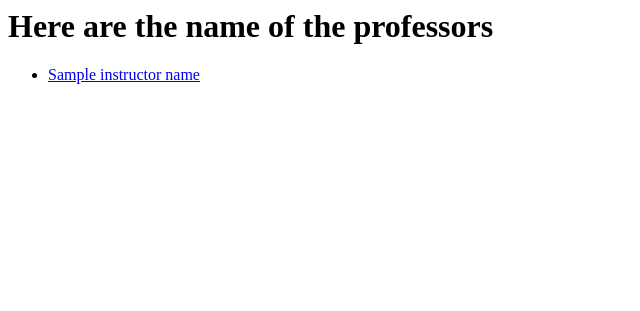
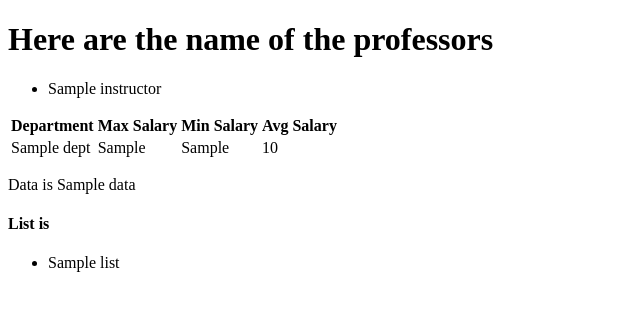
Before and after one commit to robbie-decker/EE468_Django_Project, a Django app: template demo_django/myapp/templates/myapp/index.html in a window 1280 px wide. Shown: the top 311 px of the page, without its empty margins (0-640 px from the left). Run offline with Django 3.2, Linux system fonts and the light colour scheme; the template is opened without the code that fills it: most values are stand-ins (such as "Sample title", 1, 10 or a date in 2020).

Commit message:
Semi working professor list and salary table

```diff
--- a/demo_django/myapp/templates/myapp/index.html
+++ b/demo_django/myapp/templates/myapp/index.html
@@ -1,14 +1,53 @@
-{% if instructor_names %}
-    <h1> Here are the name of the professors</h2>
+<!DOCTYPE html>
+<html lang="en">
+<head>
+    <meta charset="UTF-8">
+    <meta name="viewport" content="width=device-width, initial-scale=1.0">
+    <meta http-equiv="X-UA-Compatible" content="ie=edge">
+    <title>Homepage</title>
+</head>
+<body>
+    {% if instructor_names %}
+        <h1> Here are the name of the professors</h1>
+
+        <ul>
+        {% for instructor in instructor_names%}
+            <li> {{instructor.name}} </li>
+        {% endfor %}
+        </ul>
+
+    {% else %}
+        <p>Something went wrong with getting the professors</p>
+    {% endif %}
+
+{% if department_min_max_avg %}
+    <table>
+        <tr>
+            <th> Department </th>
+            <th> Max Salary </th>
+            <th> Min Salary </th>
+            <th> Avg Salary </th>
+        </tr>
+    {% for dept in department_min_max_avg%}
+        <tr>
+            <td> {{ dept.dept }}</td>
+            <td> {{ dept.max_value }}</td>
+            <td> {{ dept.min_value }}</td>
+            <td> {{ dept.avg_value }}</td>
+        </tr>
+    {% endfor %}
+    </table>
+{% else %}
+    <p>Something went wrong with getting salaries</p>
+{% endif %}
+
+<p> Data  is {{  data }}</p>
+
+    <h4>List is </h4>
     <ul>
-    {% for name in instructor_names %}
-        <li><a href="/polls/{{ name }}/">{{ name}}</a></li>
-        {% comment %} <p> {{name}}</p> {% endcomment %}
+    {% for i in list %}
+    <li>{{ i }}</li>
     {% endfor %}
-    {% comment %} <p>
-        {{instructor_names}}
-    </p> {% endcomment %}
-    </ul>
-{% else %}
-    <p>No instructors</p>
-{% endif %}
+
+</body>
+</html>
```
Also changed, not shown: demo_django/myapp/views.py (+6 -3 lines).
